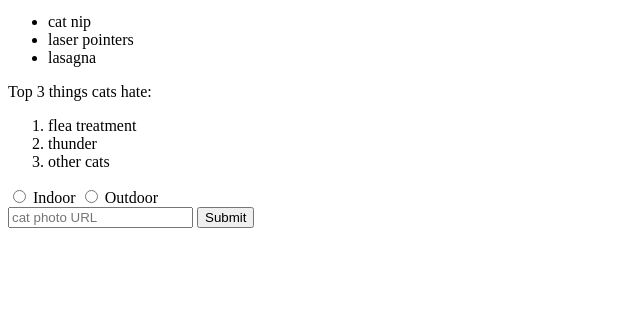
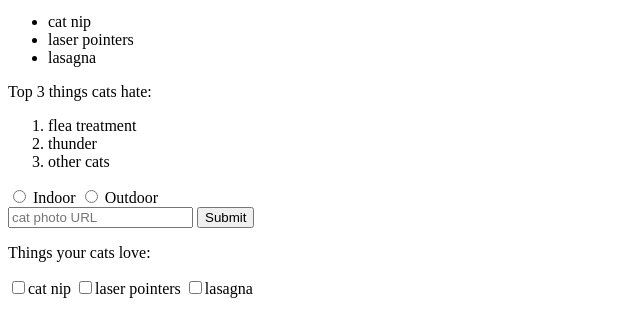
Before and after one commit to Okhula/hello-world, a plain HTML site: page index.html in a window 1280 px wide. Shown: the part 442-778 px from the top of the page, without its empty margins (0-640 px from the left). Drawn offline with Linux system fonts and the light colour scheme.

Commit message:
Update index.html

```diff
--- a/index.html
+++ b/index.html
@@ -22,11 +22,18 @@
         <li>other cats</li>
       </ol>
     <form action="https://www.freecatphotoapp.com/submit-cat-photo">
-    <label for="indoor"><input id="indoor" type="radio" name="indoor-outdoor"> Indoor</label>
-    <label for="outdoor"><input id="outdoor" type="radio" name="indoor-outdoor"> Outdoor</label><br>
-    <input type="text" placeholder="cat photo URL" required>
-    <button type="submit">Submit</button>
-  </form>
+      <label for="indoor"><input id="indoor" type="radio" name="indoor-outdoor"> Indoor</label>
+      <label for="outdoor"><input id="outdoor" type="radio" name="indoor-outdoor"> Outdoor</label><br>
+      <input type="text" placeholder="cat photo URL" required>
+      <button type="submit">Submit</button>
+    </form>
+    <form>
+      <p>Things your cats love:</p>
+      <label for="loving"><input id="loving" type="checkbox" name="personality">cat nip</label>
+      <label for="loving"><input id="loving" type="checkbox" name="personality">laser pointers</label>
+      <label for="loving"><input id="loving" type="checkbox" name="personality">lasagna</label>
+    </form>
+
   </main>
   </body>
 </html>
```
